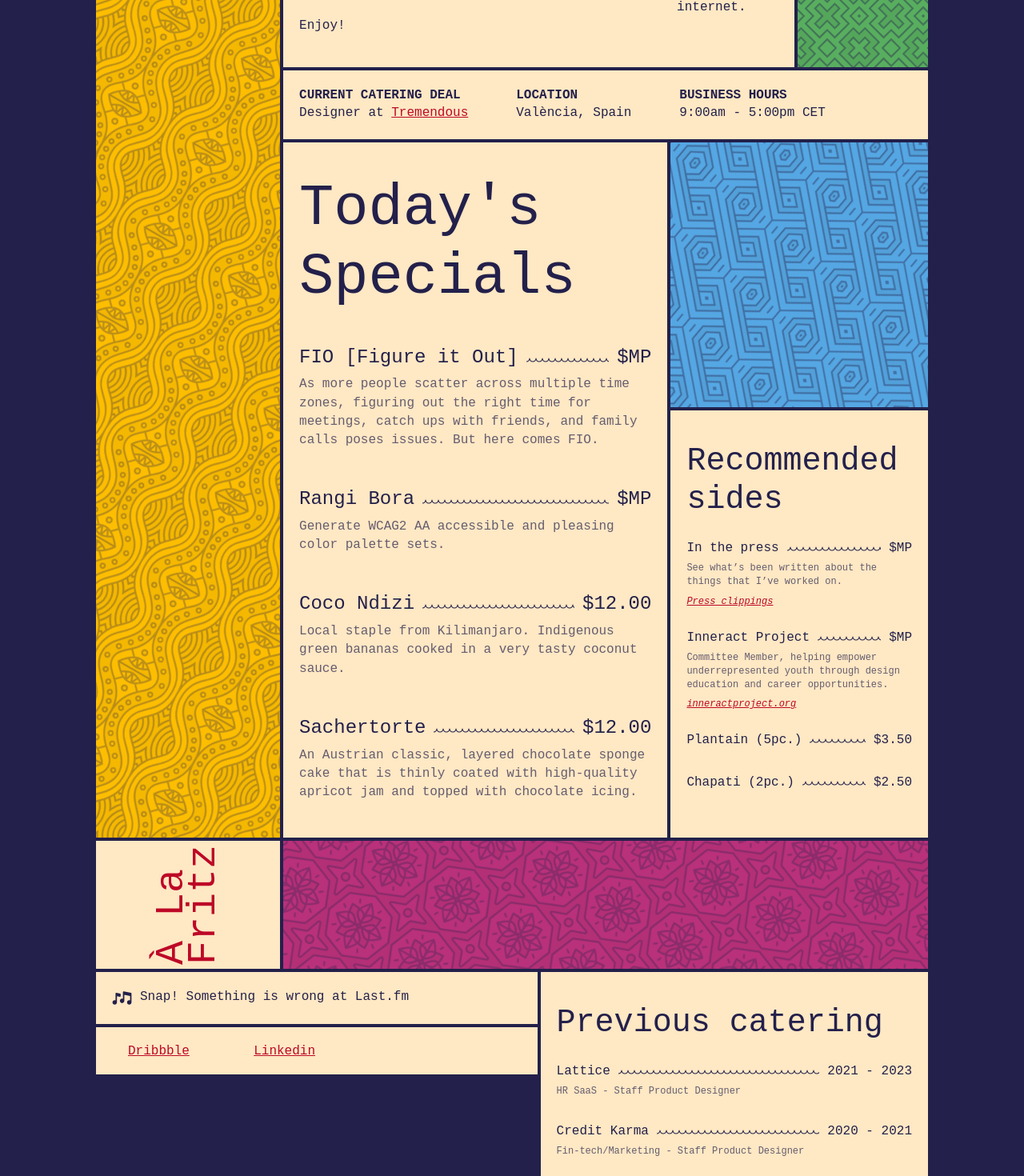
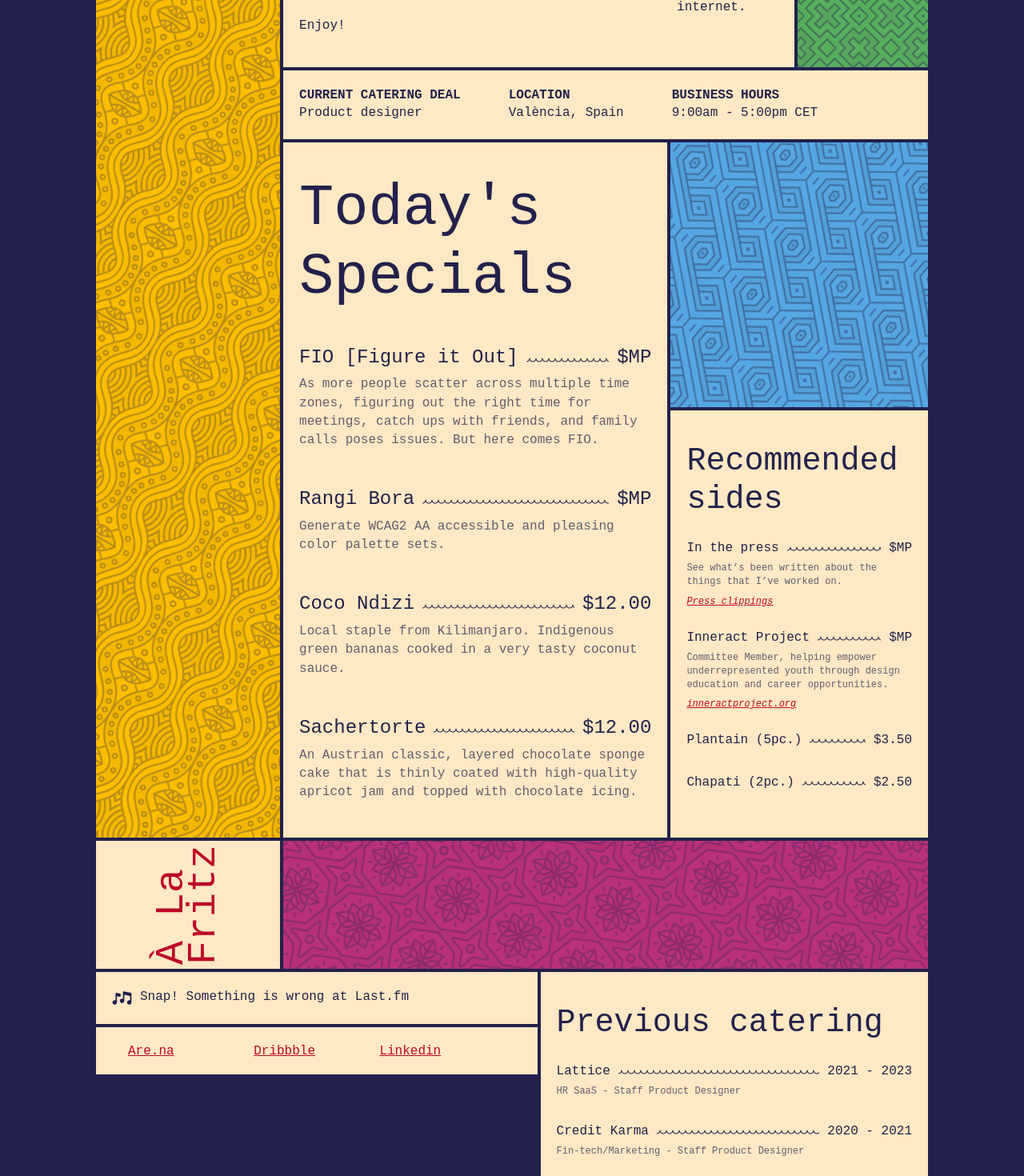
Before and after one commit to alafritz/ala-fritz-js, a Next.js app: page / in a window 1280 px wide. Shown: the part 420-1890 px from the top of the page at 80% size. Built offline with nearby package versions, Linux system fonts and the light colour scheme; no server answers; a web font is replaced by a local one.

Commit message:
Updated content

```diff
--- a/components/links.js
+++ b/components/links.js
@@ -1,6 +1,10 @@
 const links = [{
+    name: "Are.na",
+    url: 'https://www.are.na/fritz-riha',
+},
+{
     name: "Dribbble",
-    url: 'http://www.dribbble.com/alafritz',
+    url: 'https://www.dribbble.com/alafritz',
 },
 {
     name: "Linkedin",
--- a/pages/index.js
+++ b/pages/index.js
@@ -41,7 +41,7 @@ export default function Home() {
         <div className="info-row">
           <div className="info-column">
             <h5>Current Catering Deal</h5>
-            <p>Designer at <a href="https://www.tremendous.com/">Tremendous</a></p>
+            <p>Product designer</p>
           </div>
           <div className="info-column">
             <h5>Location</h5>
```
